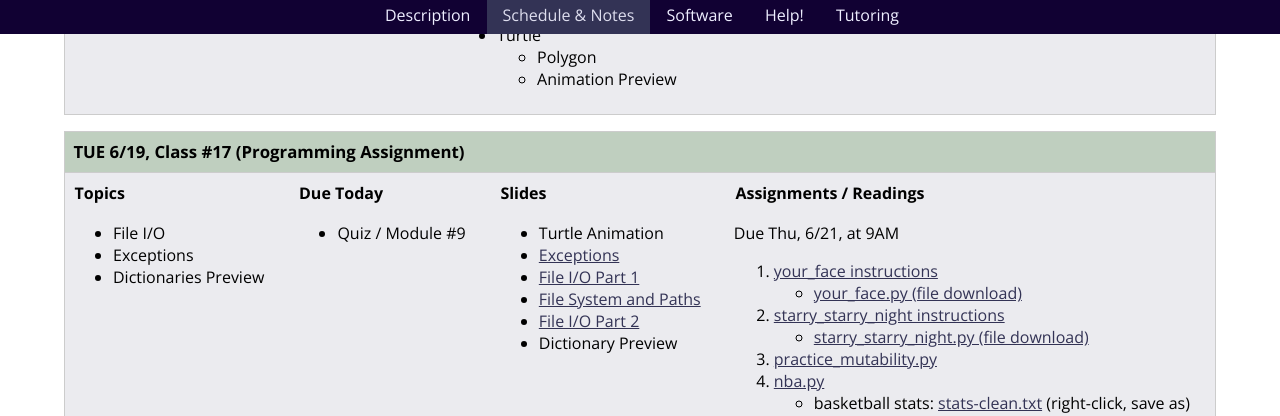
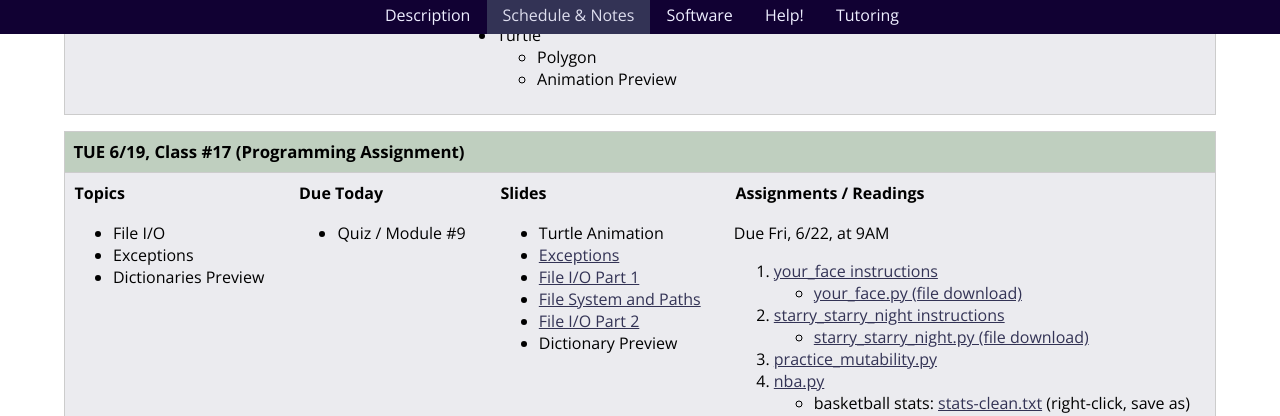
Before and after one commit to foureyes/csci-ua.0002-summer2018-001, a Jekyll site: the page built from schedule.markdown, in a window 1280 px wide and 900 px high, scrolled down 7272 px. Shown: the top 416 px of the window. Built offline with Jekyll 4.4.1, drawn with Linux system fonts in a browser that asks for light colours; nearby versions of some CDN libraries; library files that are not in the unit come from our copies.

Commit message:
Update class-17.markdown

```diff
--- a/_includes/classes/class-17.markdown
+++ b/_includes/classes/class-17.markdown
@@ -20,7 +20,7 @@
 <article class="assignments" markdown="block">
 ####  Assignments / Readings
 
-Due Thu, 6/21, at 9AM
+Due Fri, 6/22, at 9AM
 
 1. [your_face instructions](homework/hw08/your_face.html)
 	* [your_face.py (file download)](homework/hw08/your_face.py)
```
